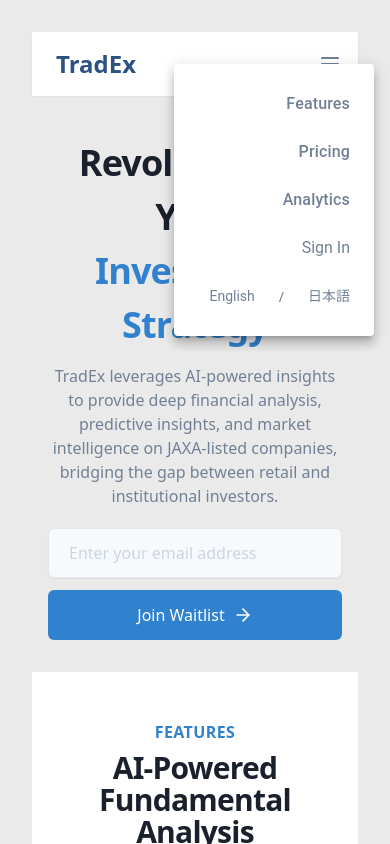
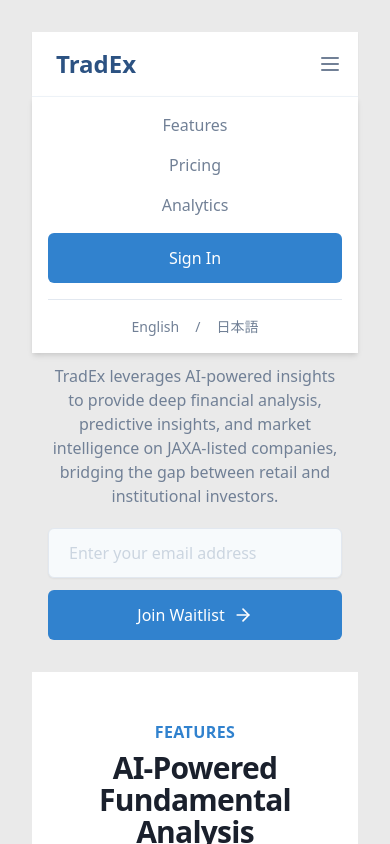
Before and after one commit to builders-weekend-tradex/tradex-frontend, a React (Vite) app: page / in a window 390 px wide. Both pictures are taken after a click on the button "Open main menu". Shown: the top 844 px of the page. Built offline with nearby package versions, Linux system fonts and the light colour scheme.

Commit message:
fix: refactor mobile menu to not use mui and uninstall mui.

```diff
--- a/package.json
+++ b/package.json
@@ -14,7 +14,6 @@
     "@emotion/styled": "^11.14.0",
     "@headlessui/react": "^2.2.0",
     "@heroicons/react": "^2.2.0",
-    "@mui/material": "^6.4.7",
     "d3": "^7.9.0",
     "i18next": "^24.2.2",
     "lucide-react": "^0.476.0",
--- a/src/components/layout/Header.tsx
+++ b/src/components/layout/Header.tsx
@@ -2,7 +2,6 @@
 import LanguageSelector from "../language/LanguageSelector";
 import { useTranslation } from "react-i18next";
 import { Link } from "react-router-dom";
-import { Menu, MenuItem } from "@mui/material";
 
 const Header: React.FC = () => {
   const { t } = useTranslation();
@@ -13,6 +12,10 @@
     setIsMobileMenuOpen(!isMobileMenuOpen);
   };
 
+  const closeMobileMenu = () => {
+    setIsMobileMenuOpen(false);
+  };
+
   const { i18n } = useTranslation();
 
   const changeLanguage = (code: string) => {
@@ -20,7 +23,7 @@
   };
 
   return (
-    <nav className="bg-white shadow-sm w-full">
+    <nav className="relative bg-white shadow-sm w-full">
       <div className="mx-auto px-4 sm:px-6 lg:px-8 w-full">
         <div className="flex  h-16 w-full">
           <div className="flex items-center w-full">
@@ -85,85 +88,63 @@
           </div>
         </div>
       </div>
-      <Menu
-        anchorOrigin={{
-          horizontal: "right",
-          vertical: "top",
-        }}
-        open={Boolean(isMobileMenuOpen)}
-        onClose={toggleMobileMenu}
-        slotProps={{
-          paper: {
-            sx: {
-              width: "200px",
-              textAlign: "right",
-              paddingY: 1,
-              paddingX: 1,
-              marginTop: 6,
-              // marginRight: 10,
-              display: "flex",
-              flexDirection: "column",
-              justifyContent: "space-between",
-              height: "auto",
-            },
-          },
-        }}
-      >
-        <MenuItem onClick={toggleMobileMenu}>
-          <Link
-            to="#features"
-            className="text-gray-600 hover:text-gray-900 w-full"
+      {/* Mobile Menu Dropdown */}
+      {isMobileMenuOpen && (
+        <div className="w-full absolute left-0 bg-white shadow-md z-50 p-4 border-t border-gray-200">
+          <div className="flex flex-col space-y-4">
+            <a
+              href="#features"
+              className="text-gray-600 hover:text-gray-900"
+              onClick={closeMobileMenu}
             >
               {t("header.features")}
-          </Link>
-        </MenuItem>
-
-        <MenuItem onClick={toggleMobileMenu}>
-          <Link
-            to="#pricing"
-            className="text-gray-600 hover:text-gray-900 w-full"
+            </a>
+            <a
+              href="#pricing"
+              className="text-gray-600 hover:text-gray-900"
+              onClick={closeMobileMenu}
             >
               {t("header.pricing")}
-          </Link>
-        </MenuItem>
-
-        <MenuItem onClick={toggleMobileMenu}>
+            </a>
             <Link
               to="/analytics"
-            className="text-gray-600 hover:text-gray-900 w-full"
+              className="text-gray-600 hover:text-gray-900"
+              onClick={closeMobileMenu}
             >
               {t("header.analytics")}
             </Link>
-        </MenuItem>
-
-        <MenuItem onClick={toggleMobileMenu}>
-          <button className="text-gray-600 hover:text-gray-900 text-right w-full">
+            <button
+              className="w-full flex items-center justify-center px-5 py-3 border border-transparent text-base font-medium rounded-md text-white bg-blue-600"
+              onClick={closeMobileMenu}
+            >
               {t("header.sign-in")}
             </button>
-        </MenuItem>
-        <div className="flex justify-end space-x-2">
-          <MenuItem>
+
+            {/* Language Selector */}
+            <div className="flex justify-center space-x-4 border-t pt-4">
               <button
-              className="text-gray-600 text-sm hover:text-gray-900 text-right w-full"
-              onClick={() => changeLanguage("en")}
+                className="text-gray-600 text-sm hover:text-gray-900"
+                onClick={() => {
+                  changeLanguage("en");
+                  closeMobileMenu();
+                }}
               >
                 English
               </button>
-          </MenuItem>
-          <span className="text-gray-600 text-right text-sm flex items-center">
-            {" "}
-            /{" "}
-          </span>
-          <MenuItem>
+              <span className="text-gray-600 text-sm">/</span>
               <button
-              className="text-gray-600 text-sm hover:text-gray-900 text-right w-full"
-              onClick={() => changeLanguage("ja")}
+                className="text-gray-600 text-sm hover:text-gray-900"
+                onClick={() => {
+                  changeLanguage("ja");
+                  closeMobileMenu();
+                }}
               >
                 日本語
               </button>
-          </MenuItem>
             </div>
-      </Menu>
+          </div>
+        </div>
+      )}
     </nav>
   );
 };
```
Also changed, not shown: 1 other file (tests, documents, lock files or other folders). Lines whose indentation alone changed are shown as unchanged.
